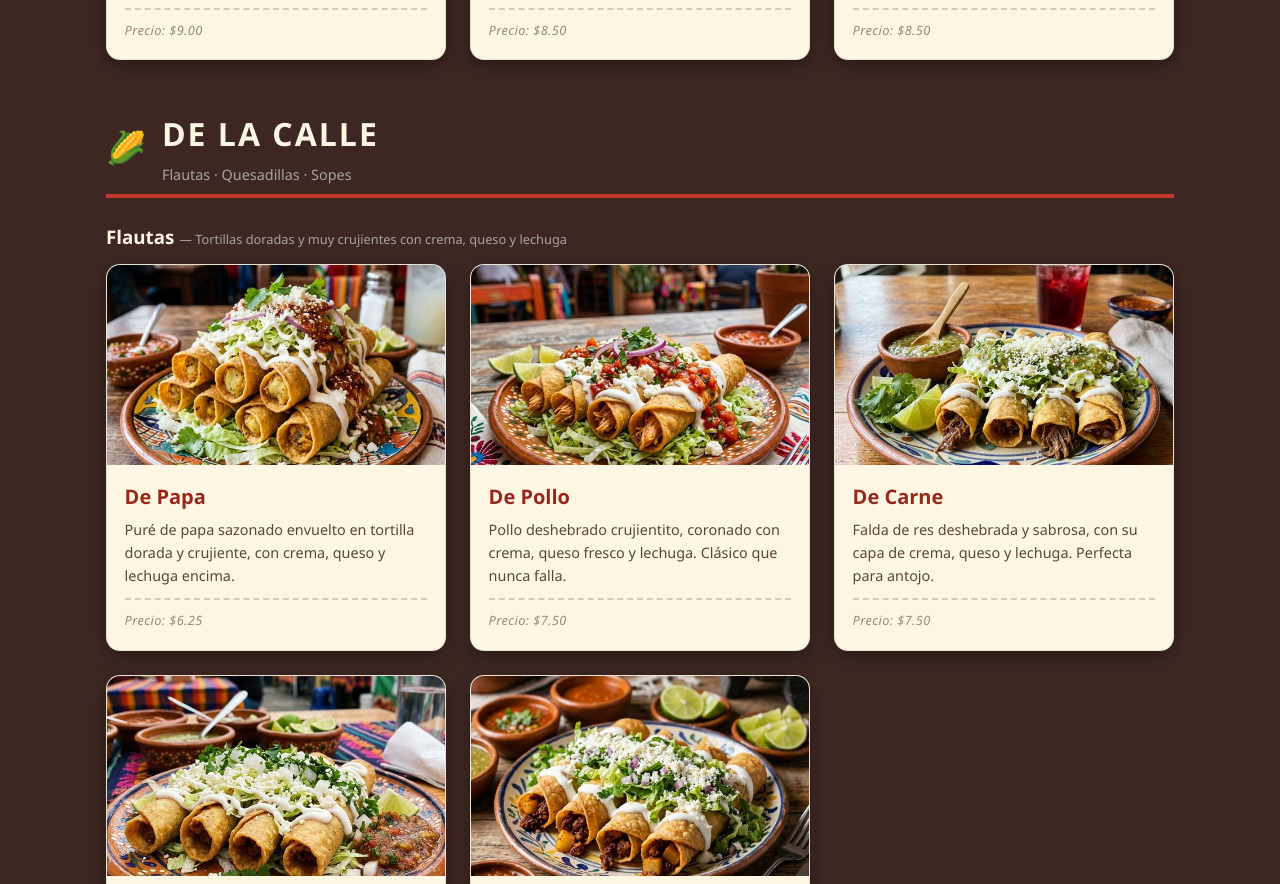
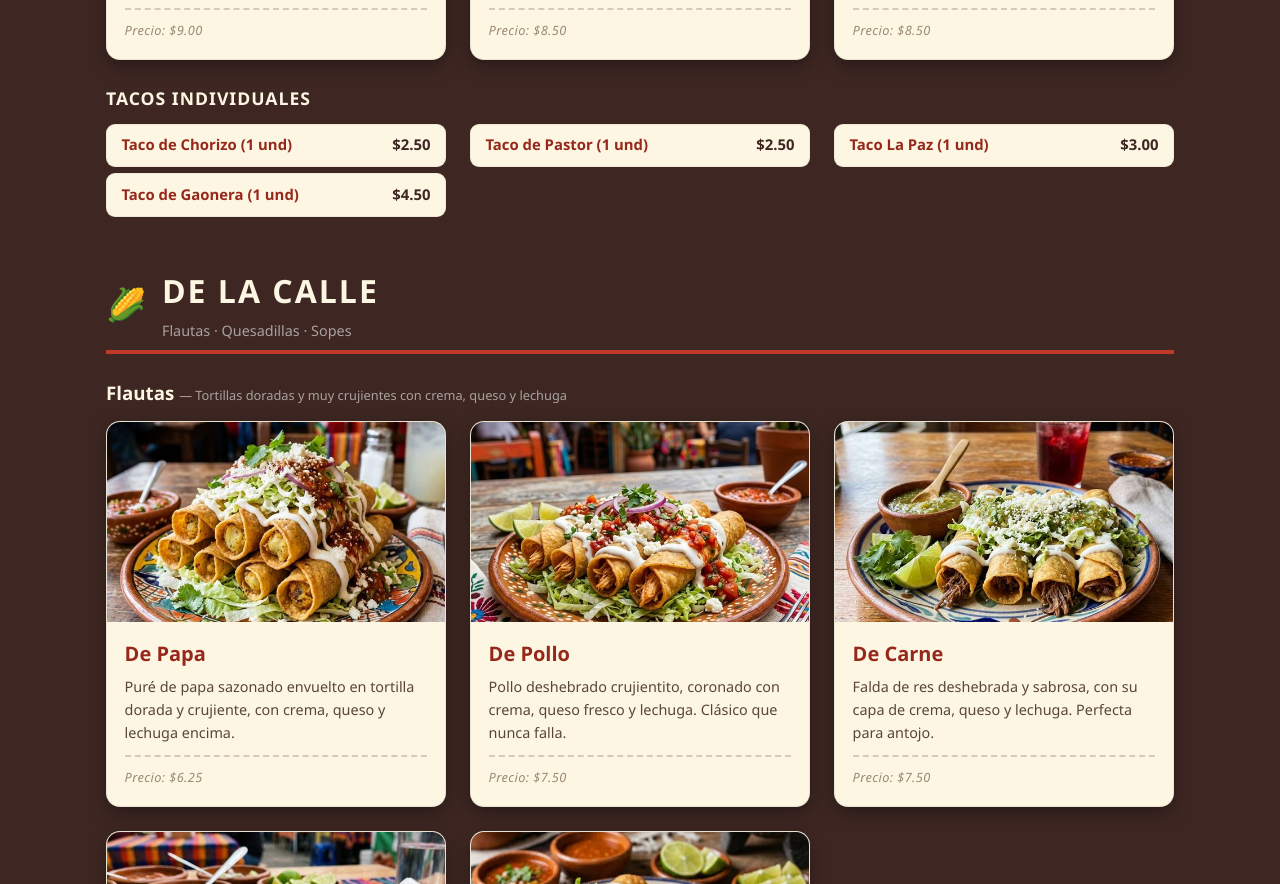
Before and after one commit to peter-cyber13/tacos-el-compa, a plain HTML site: page menu/index.html in a window 1280 px wide. Shown: the part 2512-3396 px from the top of the page. Drawn offline with Linux system fonts and the light colour scheme.

Commit message:
Agregar tacos individuales al menú: Chorizo $2.50, Pastor $2.50, La Paz $3.00, Gaonera $4.50 (lista S-G)

```diff
--- a/menu/index.html
+++ b/menu/index.html
@@ -353,6 +353,13 @@
       </div>
     </article>
   </div>
+  <h3 class="drink-sub" style="margin-top:1.5rem;">Tacos individuales</h3>
+  <div class="drink-grid">
+    <div class="drinkrow"><span class="dn">Taco de Chorizo (1 und)</span><span class="dp">$2.50</span></div>
+    <div class="drinkrow"><span class="dn">Taco de Pastor (1 und)</span><span class="dp">$2.50</span></div>
+    <div class="drinkrow"><span class="dn">Taco La Paz (1 und)</span><span class="dp">$3.00</span></div>
+    <div class="drinkrow"><span class="dn">Taco de Gaonera (1 und)</span><span class="dp">$4.50</span></div>
+  </div>
 </section>
 
 <!-- DE LA CALLE -->
```
